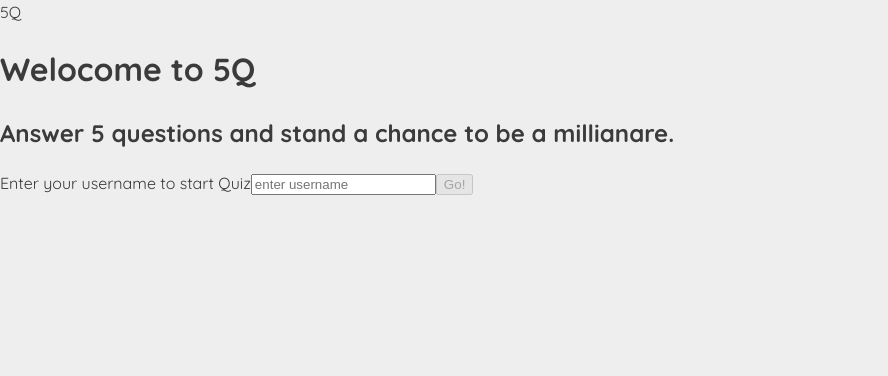
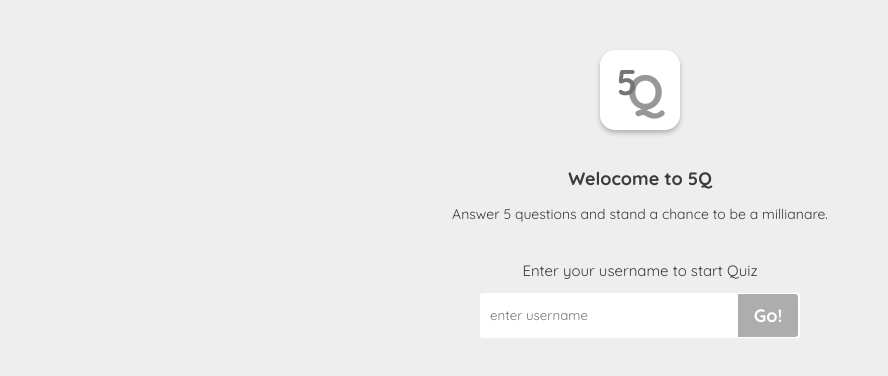
Before and after one commit to pramodrhegde/5q, a React app: page / in a window 1280 px wide. Shown: the top 376 px of the page, without its empty margins (0-888 px from the left). Built offline with nearby package versions, Linux system fonts and the light colour scheme.

Commit message:
css changes

```diff
--- a/components/AppIcon.jsx
+++ b/components/AppIcon.jsx
@@ -1,4 +1,5 @@
 import React from 'react';
+import '../scss/app-icon.scss';
 
 export default class AppIcon extends React.Component {
   render() {
--- a/components/QuestionsPage.jsx
+++ b/components/QuestionsPage.jsx
@@ -1,5 +1,7 @@
 import React from 'react';
 import $ from 'jquery';
+import '../scss/questions.scss';
+
 import ResultsPage from './ResultsPage.jsx';
 
 function getQuestions(data) {
@@ -87,7 +89,7 @@ export default class QuestionsPage extends React.Component {
 
     return <div className='question-wrapper'
                 key={this.state.currentQuestion}>
-      <span>Question {this.state.currentQuestion} of {this.state.questions.length} </span>
+      <span className='counter'>Question {this.state.currentQuestion} of {this.state.questions.length} </span>
       <p className='question'>{currentQuestion.question}</p>
       <ul className='question--options'>
         {
@@ -138,10 +140,13 @@ export default class QuestionsPage extends React.Component {
 
     let question = this.renderCurrentQuestion();
 
-    return  <div>
+    return  <div className='main-container'>
       {question}
 
-      <button onClick={this.onButtonClick.bind(this)}>
+      {
+        this.state.currentQuestion ?
+        <button onClick={this.onButtonClick.bind(this)}
+                className='btn pull-right'>
           {
             this.state.currentQuestion === this.state.questions.length ?
             'Finish'
@@ -149,6 +154,9 @@ export default class QuestionsPage extends React.Component {
             'Next'
           }
         </button>
+        :
+        null
+      }
     </div>
   }
 }
--- /dev/null
+++ b/components/ResultsChart.jsx
@@ -0,0 +1,15 @@
+import React from 'react';
+import rd3 from 'react-d3';
+let PieChart = rd3.PieChart;
+
+export default class ResultsChart extends React.Component {
+
+  render() {
+    return <PieChart
+      data={this.props.data}
+      width={260}
+      height={260}
+      radius={130}
+      innerRadius={0}/>;
+  }
+}
--- a/components/ResultsPage.jsx
+++ b/components/ResultsPage.jsx
@@ -1,4 +1,6 @@
 import React from 'react';
+import '../scss/result-page.scss';
+import ResultsChart from './ResultsChart.jsx';
 
 export default class ResultsPage extends React.Component {
 
@@ -48,10 +50,10 @@ export default class ResultsPage extends React.Component {
                           key={j}>
                   {
                     answer === question.correct_answer ?
-                    <span className='correct-choice'>c</span>
+                    <span className='correct-choice pull-left'></span>
                     :
                     answer === this.props.answers[i] ?
-                    <span className='incorrect-choice'>i</span>
+                    <span className='incorrect-choice pull-left'></span>
                     :
                     null
                   }
@@ -81,29 +83,33 @@ export default class ResultsPage extends React.Component {
   }
 
   onButtonClick() {
-    window.location.href = '/';
+    window.location.href = '/5q';
   }
 
   render() {
     return !this.state.showReview ?
-    <div>
+    <div className='main-container results'>
+      <div className='clearfix'>
         <h2>{this.props.userName} - 5Q Results</h2>
-      <div className='left'>
-        <p>chart</p>
+        <div className='pull-left half'>
+          <ResultsChart data={[{value: this.state.correctAnswers / this.props.questions.length * 100},
+                {value: 100 - this.state.correctAnswers / this.props.questions.length * 100}]}/>
         </div>
 
-      <div className='right'>
-        <p>Total Questions : <span>{this.props.questions.length}</span></p>
-        <p>Correct Answers : <span>{this.state.correctAnswers}</span></p>
-        <p>InCorrect Answers : <span>{this.props.questions.length - this.state.correctAnswers}</span></p>
+        <div className='pull-right half'>
+          <p>Total Questions : <span className='pull-right'>{this.props.questions.length}</span></p>
+          <p>Correct Answers : <span className='pull-right'>{this.state.correctAnswers}</span></p>
+          <p>InCorrect Answers : <span className='pull-right'>{this.props.questions.length - this.state.correctAnswers}</span></p>
           <hr/>
-        <p>Your Score : <span>{this.state.correctAnswers / this.props.questions.length * 100}%</span></p>
+          <p>Your Score : <span className='pull-right'>{this.state.correctAnswers / this.props.questions.length * 100}%</span></p>
           <a href="javascript:void(0);"
+            className='pull-right'
             onClick={this.onReviewClick.bind(this)}>
             Review your answers
           </a>
         </div>
-
+      </div>
+      <div className='text-center'>
         <button className='btn btn-md'
                 onClick={this.onButtonClick.bind(this)}
                 type='button'
@@ -111,13 +117,15 @@ export default class ResultsPage extends React.Component {
           Play Again?
         </button>
       </div>
+    </div>
     :
-    <div>
+    <div className='main-container review'>
       <h2>{this.props.userName} - Answer sheet. (wrong answers are marked in red)</h2>
       <div className='review-list'>
         {this.getAnswerSheet()}
       </div>
 
+      <div className='text-center'>
         <button className='btn btn-md'
                 onClick={this.onBackButtonClick.bind(this)}
                 type='button'
@@ -125,5 +133,6 @@ export default class ResultsPage extends React.Component {
           Back to results
         </button>
       </div>
+    </div>
   }
 }
--- a/components/StartPage.jsx
+++ b/components/StartPage.jsx
@@ -1,4 +1,6 @@
 import React from 'react';
+import '../scss/start-page.scss';
+
 import AppIcon from './AppIcon.jsx';
 
 export default class StartPage extends React.Component {
@@ -26,13 +28,14 @@ export default class StartPage extends React.Component {
   }
 
   render() {
-    return <div className='main-container'>
+    return <div className='main-container text-center'>
       <AppIcon />
       <h1>Welocome to 5Q</h1>
       <h2>Answer 5 questions and stand a chance to be a millianare.</h2>
 
       <div className='content-wrapper'>
         <label htmlFor='userName'>Enter your username to start Quiz</label>
+        <div className='btn-group'>
           <input type='text'
                 id='userName'
                 placeholder='enter username'
@@ -46,5 +49,6 @@ export default class StartPage extends React.Component {
           </button>
         </div>
       </div>
+    </div>
   }
 }
--- a/package.json
+++ b/package.json
@@ -10,11 +10,13 @@
     "start": "webpack-dev-server"
   },
   "dependencies": {
+    "d3": "^4.7.1",
     "ejs": "^2.5.6",
     "express": "^4.15.0",
     "jquery": "^3.1.1",
     "path": "^0.12.7",
     "react": "^15.4.2",
+    "react-d3": "^0.4.0",
     "react-dom": "^15.4.2",
     "react-router": "^3.0.2",
     "reflux": "^6.4.1"
--- /dev/null
+++ b/scss/app-icon.scss
@@ -0,0 +1,31 @@
+@import 'main.scss';
+
+$app-ico-width: 80px;
+$app-ico-height: 80px;
+$app-ico-border-radius: 15px;
+
+.app-ico {
+  margin: 35px auto;
+  padding: 5px;
+  width: $app-ico-width;
+  height: $app-ico-height;
+  border-radius: $app-ico-border-radius;
+  box-shadow: $box-shadow;
+  background: $white;
+
+  $app-ico--text-color: #757575;
+  .app-ico--text-5, .app-ico--text-q {
+    font-weight: $bold;
+    color: $app-ico--text-color;
+    vertical-align: top;
+  }
+  .app-ico--text-5 {
+    font-size: 36px;
+  }
+
+  .app-ico--text-q {
+    font-size: 48px;
+    margin-left: -10px;
+    opacity: 0.75;
+  }
+}
--- a/scss/main.scss
+++ b/scss/main.scss
@@ -1,7 +1,15 @@
 $font-stack:    'Quicksand', sans-serif;
+$bold: 700;
+
+$white: #FFFFFF;
+
 $background-body : #EEEEEE;
 $background-color-light: #5E5E5E;
 $background-color-dark: #3B3B3B;
+$green: #ACD350;
+$red: #F74E62;
+$border-radius: 3px;
+$box-shadow: 0 3px 5px rgba(0,0,0, 0.25);
 
 *{
   box-sizing: border-box;
@@ -12,10 +20,66 @@ html,body {
 }
 
 body {
-  max-width: 100%;
   margin: 0;
   padding: 0;
   font: normal 16px/1.5 $font-stack;
   background: $background-body;
   color: $background-color-dark;
 }
+
+#main {
+  width: 100%;
+  min-height: 100%;
+}
+
+.main-container {
+  max-width: 98%;
+  height: inherit;
+  width: 1200px;
+  margin: 0 auto;
+  padding: 15px 15px
+}
+
+.btn {
+  font-family: $font-stack;
+  display: inline-block;
+  padding: 10px 15px;
+  min-height: 40px;
+  font-size: 18px;
+  font-weight: $bold;
+  background: $background-color-light;
+  color: $white;
+  border: none;
+  cursor: pointer;
+  border-radius: $border-radius;
+
+  &:hover {
+    background: $background-color-dark;
+  }
+  &:focus {
+    outline: none;
+  }
+  &[disabled] {
+    opacity: 0.5;
+    pointer-events: none;
+  }
+}
+.text-center{
+  text-align: center
+}
+.pull-right {
+  float: right;
+}
+.pull-left {
+  float: left;
+}
+.clearfix {
+  &:after, &:before {
+    content: '';
+    clear: both;
+    display: table;
+  }
+}
+.half{
+  width: 50%;
+}
--- /dev/null
+++ b/scss/questions.scss
@@ -0,0 +1,56 @@
+@import 'main.scss';
+
+
+.question-wrapper {
+  margin-top: 25px;
+
+  .counter {
+    font-size: 14px;
+  }
+
+  .question {
+    font-size: 18px;
+    font-weight: $bold;
+  }
+
+  .question--options {
+    list-style: none;
+    padding: 0;
+    margin: 0;
+
+    .option {
+      font-size: 16px;
+      font-weight: $bold;
+      margin-bottom: 10px;
+
+      input[type='radio'] {
+        -webkit-appearance: none;
+        display: inline-block;
+        width: 25px;
+        height: 25px;
+        background: $white;
+        border-radius: 50%;
+        box-shadow: 0 1px 2px rgba(53, 53, 53, 0.15);
+        cursor: pointer;
+        &:focus {
+          outline: none;
+        }
+        &:checked {
+          -webkit-appearance: none;
+          border-radius: 50%;
+          width: 25px;
+          height: 25px;
+          background: $green;
+          box-shadow: 0 1px 2px rgba(63, 77, 30, 0.15);
+        }
+      }
+
+      input[type='radio'] + label {
+        vertical-align: top;
+        position: relative;
+        top: 5px;
+        margin-left: 10px;
+      }
+    }
+  }
+}
--- /dev/null
+++ b/scss/result-page.scss
@@ -0,0 +1,59 @@
+@import 'main.scss';
+
+.main-container.results, .main-container.review {
+  h2 {
+    font-weight: $bold;
+    font-size: 24px;
+  }
+  button {
+    margin: 10px auto;
+  }
+}
+
+.main-container.results{
+  .half {
+    span {
+      margin-top: 3px;
+      font-weight: $bold;
+    }
+    a{
+      color: $background-color-dark;
+      font-weight: $bold;
+    }
+  }
+  @media screen and (max-width: 420px) {
+    .half {
+      width: 100%;
+      float: none;
+    }
+  }
+}
+
+.main-container.review {
+  .option {
+    .correct-choice, .incorrect-choice{
+      display: inline-block;
+      width: 15px;
+      height: 15px;
+      border-radius: 50%;
+      margin-top: 3px;
+      & + p {
+        padding-left: 5px;
+      }
+    }
+    .correct-choice {
+      background: $green;
+    }
+    .incorrect-choice {
+      background: $red;
+    }
+    p {
+      display: inline-block;
+      padding-left: 20px;
+      margin: 0;
+    }
+    p:not(.user-choice) {
+      opacity: 0.5;
+    }
+  }
+}
--- /dev/null
+++ b/scss/start-page.scss
@@ -0,0 +1,51 @@
+@import 'main.scss';
+
+.main-container {
+  h1 {
+    font-size: 18px;
+    margin-top: 35px;
+  }
+  h2 {
+    font-size: 14px;
+    font-weight: normal;
+    margin-bottom: 10px;
+  }
+}
+
+.content-wrapper {
+  margin-top: 35px;
+  label {
+    display: block;
+    font-size: 15px;
+    margin-bottom: 10px;
+  }
+  .btn-group {
+    width: 320px;
+    margin: 10px auto;
+    max-width: 90%;
+    position: relative;
+  }
+  input[type='text'] {
+    font-family: $font-stack;
+    display: inline-block;
+    padding: 10px;
+    width: 100%;
+    height: 45px;
+    border-radius: $border-radius;
+    color: $background-color-dark;
+    background: $white;
+    border: none;
+
+    &:focus{
+      outline: none;
+    }
+  }
+  button.btn-sm {
+    height: 43px;
+    width: 60px;
+    border-radius: 0 3px 3px 0;
+    position: absolute;
+    right: 2px;
+    top: 1px;
+  }
+}
```
Also changed, not shown: 2 other files (tests, documents, lock files or other folders). Lines whose indentation alone changed are shown as unchanged.
